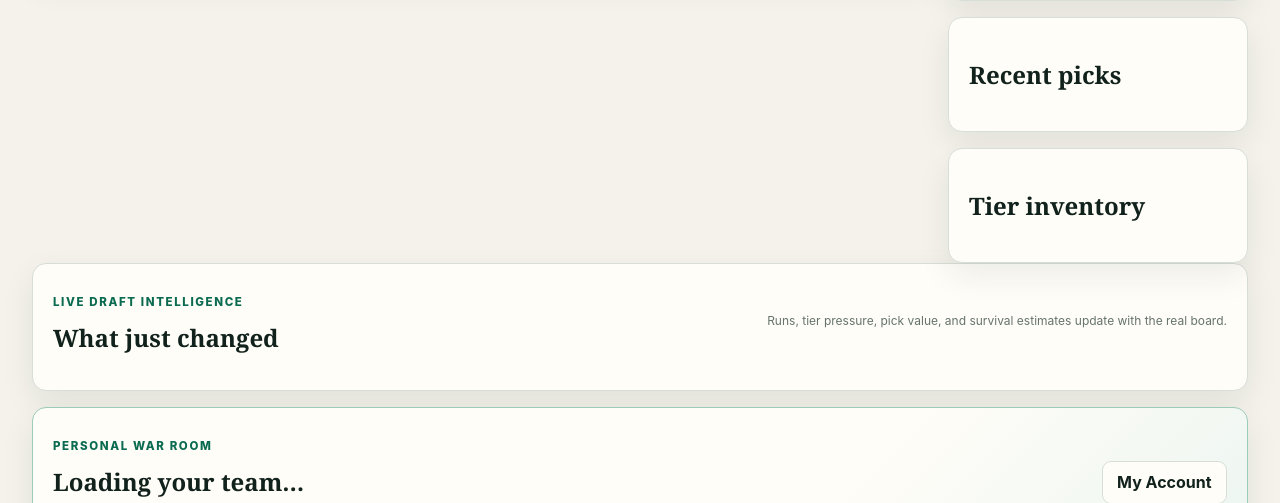
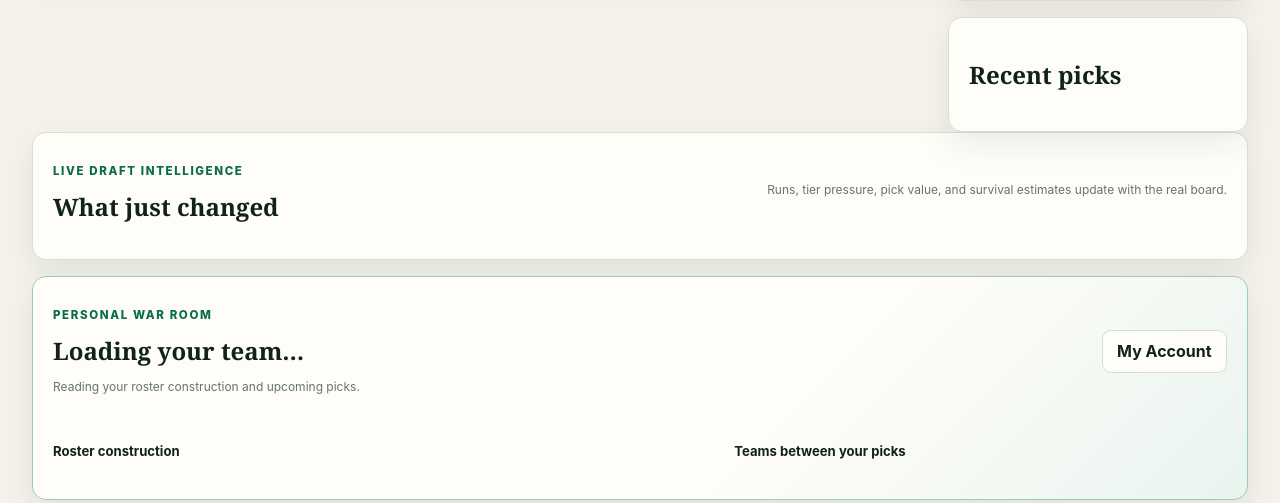
Before and after one commit to mwilson2024/FFootball, a Python web app: template app/templates/draft.html in a window 1280 px wide. Shown: the part 736-1239 px from the top of the page. Run offline with Jinja, Linux system fonts and the light colour scheme; the template is opened without the code that fills it: most values are stand-ins (such as "Sample title", 1, 10 or a date in 2020).

Commit message:
Hide draft tier inventory panel

```diff
--- a/app/templates/draft.html
+++ b/app/templates/draft.html
@@ -2,7 +2,7 @@
 {% block content %}
 <section class="page-title compact"><div><p class="eyebrow">ACTUAL LEAGUE DRAFT · NO SIMULATION</p><h1>Live Draft Room</h1><p id="draft-status">Loading the real draft session…</p></div><div class="toolbar">{% include "league_select.html" %}{% if is_admin %}<button id="draft-live-button" onclick="toggleDraftLive()">Go live</button>{% endif %}<button id="draft-sound" onclick="toggleDraftSound()" aria-pressed="true">Sound on</button><button onclick="undoDraft()">Undo</button><button onclick="reconcileDraft()">Sync MFL picks</button><a class="button" href="/api/draft/export.csv?league_id={{ selected_league_id }}">Export recap</a></div></section><div id="draft-live-status" class="notice">Draft updates are loading…</div>
 <section class="draft-now panel" aria-live="polite"><div><span>Currently drafting</span><strong id="current-drafter">Waiting for MFL order…</strong></div><div><span>On the clock</span><strong id="current-pick">—</strong></div><div><span>Next up</span><strong id="next-drafter">—</strong></div></section>
-<section class="draft-layout"><div class="draft-main"><section class="panel"><div class="panel-head"><div><h2>Best choices now</h2><p id="recommendation-context" class="muted">Personalized by team need, tier pressure, and live availability.</p></div><label class="draft-team-picker">War room team<select id="draft-franchise"><option value="">No franchise selected</option></select></label></div><div id="recommendations" class="recommendations"></div></section><section class="panel flush"><div class="panel-head"><h2>Available board</h2><input id="draft-search" type="search" placeholder="Search available players…"></div><div class="table-wrap draft-board"><table><thead><tr><th>Rank</th><th>Player</th><th>Pos</th><th>Tier</th><th>ADP</th><th>Queue</th><th>Pick</th></tr></thead><tbody id="draft-player-body"></tbody></table></div></section></div><aside class="draft-side"><section class="panel"><h2>Draft order</h2><p class="muted" id="draft-order-source">Loading MFL’s real traded-pick order…</p><ol id="draft-order" class="draft-order"></ol></section><section class="panel"><h2>On your radar</h2><ol id="draft-queue" class="recent"></ol></section><section class="panel"><h2>Recent picks</h2><ol id="draft-picks" class="recent"></ol></section><section class="panel"><h2>Tier inventory</h2><div id="tier-counts" class="tier-counts"></div></section></aside></section>
+<section class="draft-layout"><div class="draft-main"><section class="panel"><div class="panel-head"><div><h2>Best choices now</h2><p id="recommendation-context" class="muted">Personalized by team need, tier pressure, and live availability.</p></div><label class="draft-team-picker">War room team<select id="draft-franchise"><option value="">No franchise selected</option></select></label></div><div id="recommendations" class="recommendations"></div></section><section class="panel flush"><div class="panel-head"><h2>Available board</h2><input id="draft-search" type="search" placeholder="Search available players…"></div><div class="table-wrap draft-board"><table><thead><tr><th>Rank</th><th>Player</th><th>Pos</th><th>Tier</th><th>ADP</th><th>Queue</th><th>Pick</th></tr></thead><tbody id="draft-player-body"></tbody></table></div></section></div><aside class="draft-side"><section class="panel"><h2>Draft order</h2><p class="muted" id="draft-order-source">Loading MFL’s real traded-pick order…</p><ol id="draft-order" class="draft-order"></ol></section><section class="panel"><h2>On your radar</h2><ol id="draft-queue" class="recent"></ol></section><section class="panel"><h2>Recent picks</h2><ol id="draft-picks" class="recent"></ol></section><section class="panel" hidden aria-hidden="true"><h2>Tier inventory</h2><div id="tier-counts" class="tier-counts"></div></section></aside></section>
 <section class="panel draft-intelligence-panel"><div class="panel-head"><div><p class="eyebrow">LIVE DRAFT INTELLIGENCE</p><h2>What just changed</h2></div><p class="muted">Runs, tier pressure, pick value, and survival estimates update with the real board.</p></div><div id="draft-intelligence-strip" class="draft-intelligence-strip" aria-live="polite"></div></section>
 <section id="draft-war-room" class="panel draft-war-room" aria-live="polite"><div class="panel-head"><div><p class="eyebrow">PERSONAL WAR ROOM</p><h2 id="war-room-team">Loading your team…</h2><p id="war-room-summary" class="muted">Reading your roster construction and upcoming picks.</p></div><a class="button" href="/account">My Account</a></div><div id="war-room-metrics" class="war-room-metrics"></div><div class="war-room-detail-grid"><div><h3>Roster construction</h3><div id="war-room-positions" class="war-room-positions"></div><div id="war-room-byes" class="war-room-byes"></div></div><div><h3>Teams between your picks</h3><div id="opponent-needs" class="opponent-needs"></div></div></div></section>
 <section class="panel draft-board-launch"><div><p class="eyebrow">ROOM DISPLAY</p><h2>Open the live draft board</h2><p class="muted">Switch between a team-column board and a chronological live view. The display follows this room’s MFL draft order and updates automatically.</p></div><a class="button primary" href="/draft-board?league_id={{ selected_league_id }}">Open live draft board</a></section>
```
Also changed, not shown: tests/test_navigation.py (+1 -0 lines).
